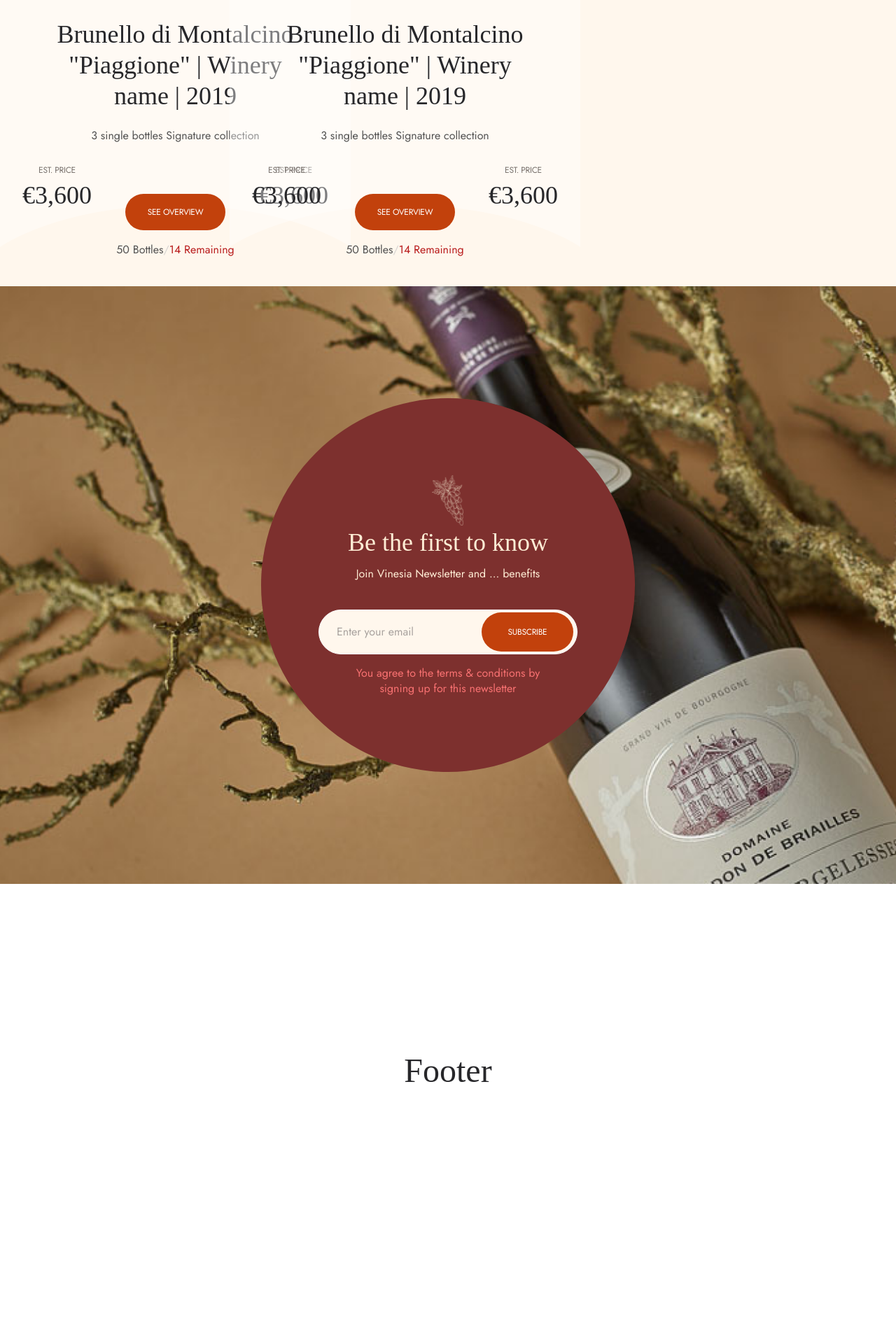
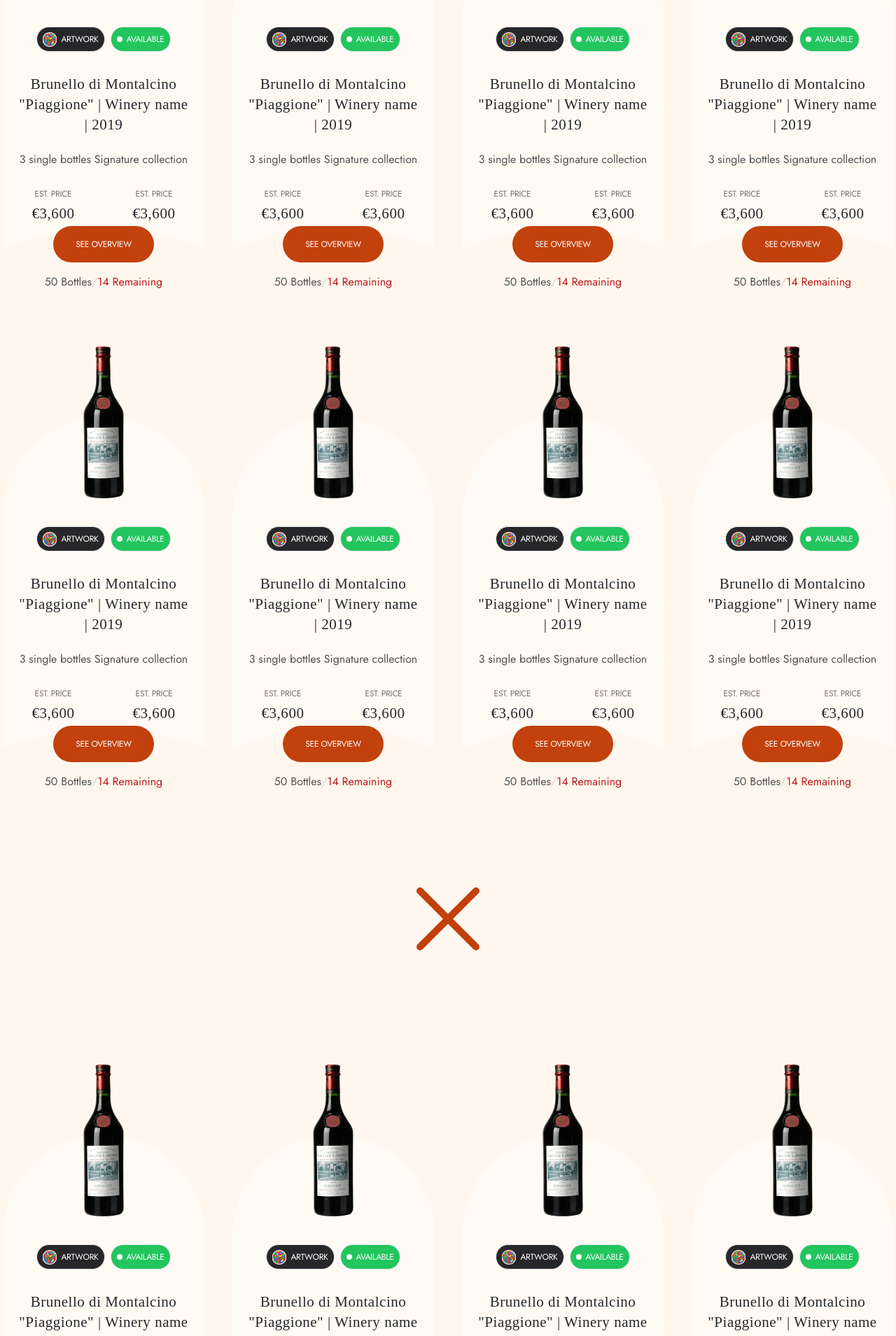
Before and after one commit to nalaZazu/new-vinesia-market, a Next.js app: page /invest in a window 1280 px wide. Shown: the part 887-2796 px from the top of the page at 70% size. Before the commit the page ends 2684 px from the top, so only its background shows below. Built offline with nearby package versions, Linux system fonts and the light colour scheme.

Commit message:
invest-pending

```diff
--- a/src/app/invest/page.tsx
+++ b/src/app/invest/page.tsx
@@ -2,8 +2,9 @@
 import InvestBread from "@/common/InvestBreadcomponents/Layout";
 import DropDown from "@/components/dropdown/pagecomponents/Layout";
 import Headersecond from "@/components/headersecond/pagecomponents/Layout";
-import winebotel from "../../assets/images/winebotel.png";
+import winebotel from "../../assets/images/winebotel1.png";
 import Art from "../../assets/images/arat.png";
+import xmark from "../../assets/icons/x-mark.svg";
 
 import React from "react";
 import Image from "next/image";
@@ -22,7 +23,7 @@
         </div>
         {/* dropdown */}
         <div className="grid grid-cols-1 lg:grid-cols-2 md:grid-cols-2">
-          <div className="flex gap-2">
+          <div>
             <DropDown />
           </div>
           {/* second div */}
@@ -31,18 +32,17 @@
             <p className="text-primary text-xs font-normal  tracking-wide">
               Sort by
             </p>
-            <div className="w-44">
-              {/* <DropDownButton /> */}
-            </div>
+            <div className="w-44">{/* <DropDownButton /> */}</div>
           </div>
         </div>
+        <div className="border border-secondary mt-12"></div>
         {/* product list  */}
-        <div className="grid grid-cols-1 gap-x-6 gap-y-10 sm:grid-cols-2 lg:grid-cols-4 xl:gap-x-8">
-          {[1, 2]?.map((item: any, i: any) => {
+        <div className="grid grid-cols-1 gap-x-6 gap-y-10 sm:grid-cols-2 lg:grid-cols-4 xl:gap-x-8 mt-16">
+          {[1, 2, 3, 4, 5, 6, 7, 8]?.map((item: any, i: any) => {
             return (
-              <div className="card_bg_shape relative flex  justify-end mx-auto">
-                <div className="w-[501px] h-[758px] left-0">
-                  <div className="flex justify-center w-[501px]">
+              <div className="card_shape_slider relative  mx-auto w-full">
+                <div className="max-w-[288px] h-[674px] mx-auto ">
+                  <div className="flex justify-center max-w-[182px] mx-auto ">
                     <Image src={winebotel} alt="Picture of the author" />
                   </div>
                   <div className="flex flex-col items-center gap-8 pt-10">
@@ -61,7 +61,7 @@
                       </div>
                     </div>
                     <div className="flex-col items-center gap-6 flex">
-                      <h3 className="w-[371px] text-center text-zinc-800 text-4xl font-light font-['Canela'] leading-[44px]">
+                      <h3 className="max-w-[243px] text-center text-zinc-800 text-[21px] font-light font-['Canela'] leading-[29px] tracking-wide">
                         Brunello di Montalcino "Piaggione" | Winery name | 2019
                       </h3>
                       <p className="text-neutral-600 text-base font-normal leading-snug">
@@ -69,12 +69,12 @@
                       </p>
                     </div>
                   </div>
-                  <div className="w-[437px] mx-auto flex justify-between items-center pt-8">
+                  <div className=" flex justify-around items-center pt-8">
                     <div className="flex-col justify-center items-center gap-2 inline-flex">
                       <div className="text-center text-stone-500 text-xs font-normal uppercase leading-3 tracking-tight">
                         EST. PRICE
                       </div>
-                      <div className="text-zinc-800 text-4xl font-light font-['Canela'] leading-[44px]">
+                      <div className="text-zinc-800 text-[21px] font-light font-['Canela'] leading-[29px] tracking-wide">
                         €3,600
                       </div>
                     </div>
@@ -82,7 +82,84 @@
                       <div className="text-center text-stone-500 text-xs font-normal uppercase leading-3 tracking-tight">
                         EST. PRICE
                       </div>
-                      <div className="text-zinc-800 text-4xl font-light font-['Canela'] leading-[44px]">
+                      <div className="text-zinc-800 text-[21px] font-light font-['Canela'] leading-[29px] tracking-wide">
+                        €3,600
+                      </div>
+                    </div>
+                  </div>
+                </div>
+                <div className="flex-col justify-start items-center gap-4 flex absolute left-0 right-0 bottom-10">
+                  <button className="px-8 py-5 bg-orange-700 rounded-full justify-center items-center gap-3 inline-flex text-center text-white text-xs font-normal uppercase leading-3 tracking-tight">
+                    SEE OVERVIEW
+                  </button>
+                  <div className="text-center">
+                    <span className="text-neutral-600 text-base font-normal leading-snug">
+                      50 Bottles
+                    </span>
+                    <span className="text-stone-300 text-base font-normal leading-snug">
+                      /
+                    </span>
+                    <span className="text-red-700 text-base font-normal leading-snug">
+                      14 Remaining
+                    </span>
+                  </div>
+                </div>
+              </div>
+            );
+          })}
+        </div>
+        {/* animation  spacing  */}
+        <div className="p-16 flex justify-center mx-auto ">
+          <Image src={xmark} alt="xmark" className="w-40 h-40"/>
+        </div>
+        {/* next product list  */}
+
+        <div className="grid grid-cols-1 gap-x-6 gap-y-10 sm:grid-cols-2 lg:grid-cols-4 xl:gap-x-8 mt-16">
+          {[1, 2, 3, 4]?.map((item: any, i: any) => {
+            return (
+              <div className="card_shape_slider relative  mx-auto w-full">
+                <div className="max-w-[288px] h-[674px] mx-auto ">
+                  <div className="flex justify-center max-w-[182px] mx-auto ">
+                    <Image src={winebotel} alt="Picture of the author" />
+                  </div>
+                  <div className="flex flex-col items-center gap-8 pt-10">
+                    <div className="justify-start items-start gap-2 inline-flex">
+                      <div className="p-2 h-9 bg-zinc-800 rounded-[30px] border flex justify-end items-center gap-1.5">
+                        <Image src={Art} alt="Picture of the author" />
+                        <p className="text-center text-white text-xs font-normal uppercase leading-3 tracking-tight">
+                          ARTWORK
+                        </p>
+                      </div>
+                      <div className="p-2 h-9 bg-green-500 rounded-[30px] border flex justify-start items-center gap-1.5">
+                        <div className=" w-2 h-2 bg-white rounded-full" />
+                        <p className="text-center text-white text-xs font-normal uppercase leading-3 tracking-tight">
+                          Available
+                        </p>
+                      </div>
+                    </div>
+                    <div className="flex-col items-center gap-6 flex">
+                      <h3 className="max-w-[243px] text-center text-zinc-800 text-[21px] font-light font-['Canela'] leading-[29px] tracking-wide">
+                        Brunello di Montalcino "Piaggione" | Winery name | 2019
+                      </h3>
+                      <p className="text-neutral-600 text-base font-normal leading-snug">
+                        3 single bottles Signature collection
+                      </p>
+                    </div>
+                  </div>
+                  <div className=" flex justify-around items-center pt-8">
+                    <div className="flex-col justify-center items-center gap-2 inline-flex">
+                      <div className="text-center text-stone-500 text-xs font-normal uppercase leading-3 tracking-tight">
+                        EST. PRICE
+                      </div>
+                      <div className="text-zinc-800 text-[21px] font-light font-['Canela'] leading-[29px] tracking-wide">
+                        €3,600
+                      </div>
+                    </div>
+                    <div className="flex-col justify-center items-center gap-2 inline-flex">
+                      <div className="text-center text-stone-500 text-xs font-normal uppercase leading-3 tracking-tight">
+                        EST. PRICE
+                      </div>
+                      <div className="text-zinc-800 text-[21px] font-light font-['Canela'] leading-[29px] tracking-wide">
                         €3,600
                       </div>
                     </div>
--- a/src/components/dropdown/page.tsx
+++ b/src/components/dropdown/page.tsx
@@ -34,7 +34,7 @@
 
   return (
     <>
-      <div>
+      <div className="flex flex-wrap	 gap-4">
         {filtersList?.map((filterItem: any, filterItemId: any) => {
           const { name, options, type } = filterItem;
           return (
```
Also changed, not shown: src/assets/icons/x-mark.svg (added), src/assets/images/winebotel1.png.
